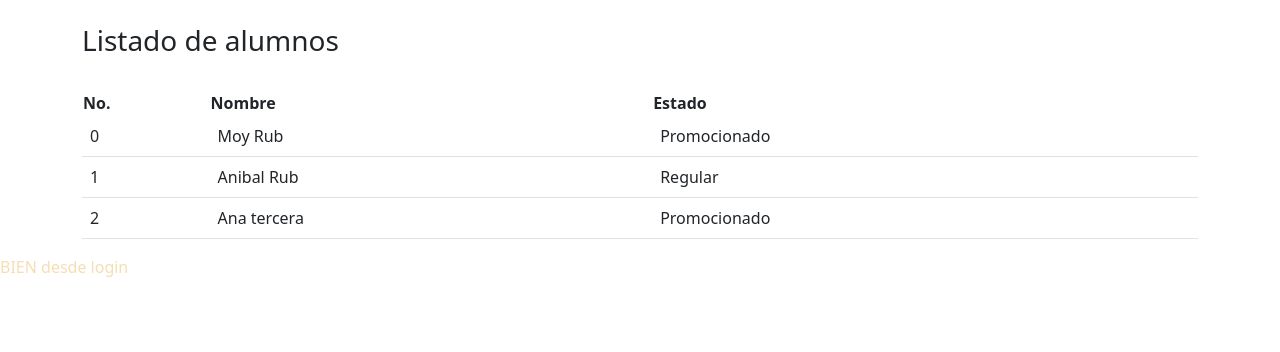
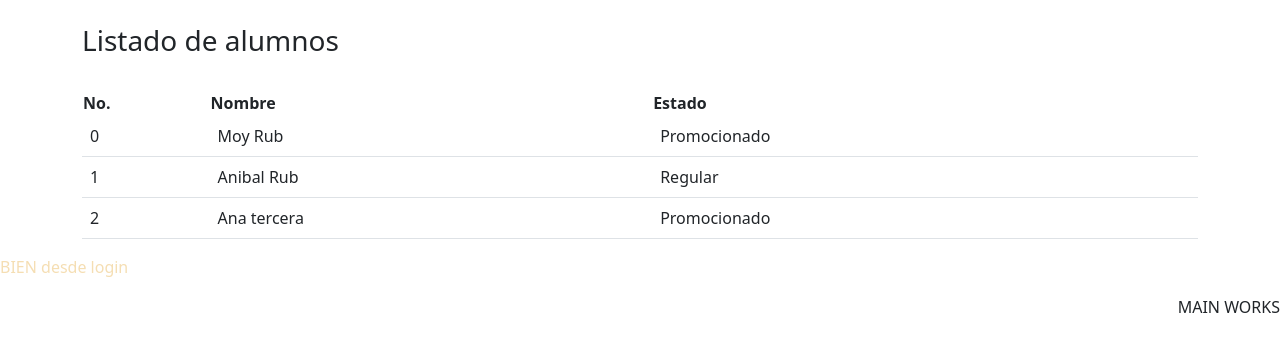
Before and after one commit to moisiete99/udemy, an Angular app: page / in a window 1280 px wide. Shown: the top 352 px of the page. Built offline with nearby package versions, Linux system fonts and the light colour scheme.

Commit message:
app c actualizado

```diff
--- a/src/app/app.component.html
+++ b/src/app/app.component.html
@@ -37,3 +37,4 @@
 </div>
 
 <app-login></app-login>
+<app-main></app-main>
```
